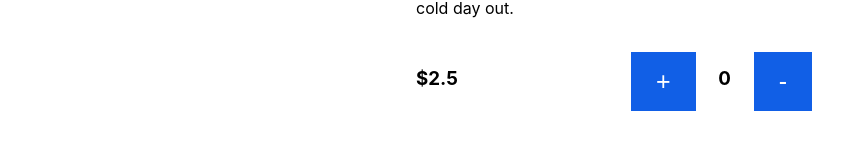
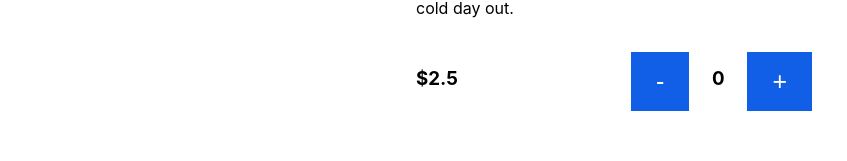
Before and after one commit to smartfox998/Bakery, a React (Create React App) app: page / in a window 1280 px wide. Shown: the part 783-944 px from the top of the page, without its empty margins (8-855 px from the left). Built offline with nearby package versions, Linux system fonts and the light colour scheme; the HTML template or start-up script is replaced by a standard one.

Commit message:
update changes

```diff
--- a/src/components/BakeryItem.js
+++ b/src/components/BakeryItem.js
@@ -13,9 +13,9 @@ function BakeryItem(props) {
                 <div className="price-area">
                     <h3 style={{fontWeight: "bold"}}>${props.item.price}</h3>
                     <div className="price-buttons">
+                        <button onClick={() => props.removeFromCart(props.index)}>-</button>
+                        <h3>{props.count}</h3>
                         <button onClick={() => props.addToCart(props.index)}>+</button>
-                        <h3>{props.count}</h3>
-                        <button onClick={() => props.removeFromCart(props.index)}>-</button>
                     </div>
                 </div>
             </div>
```
